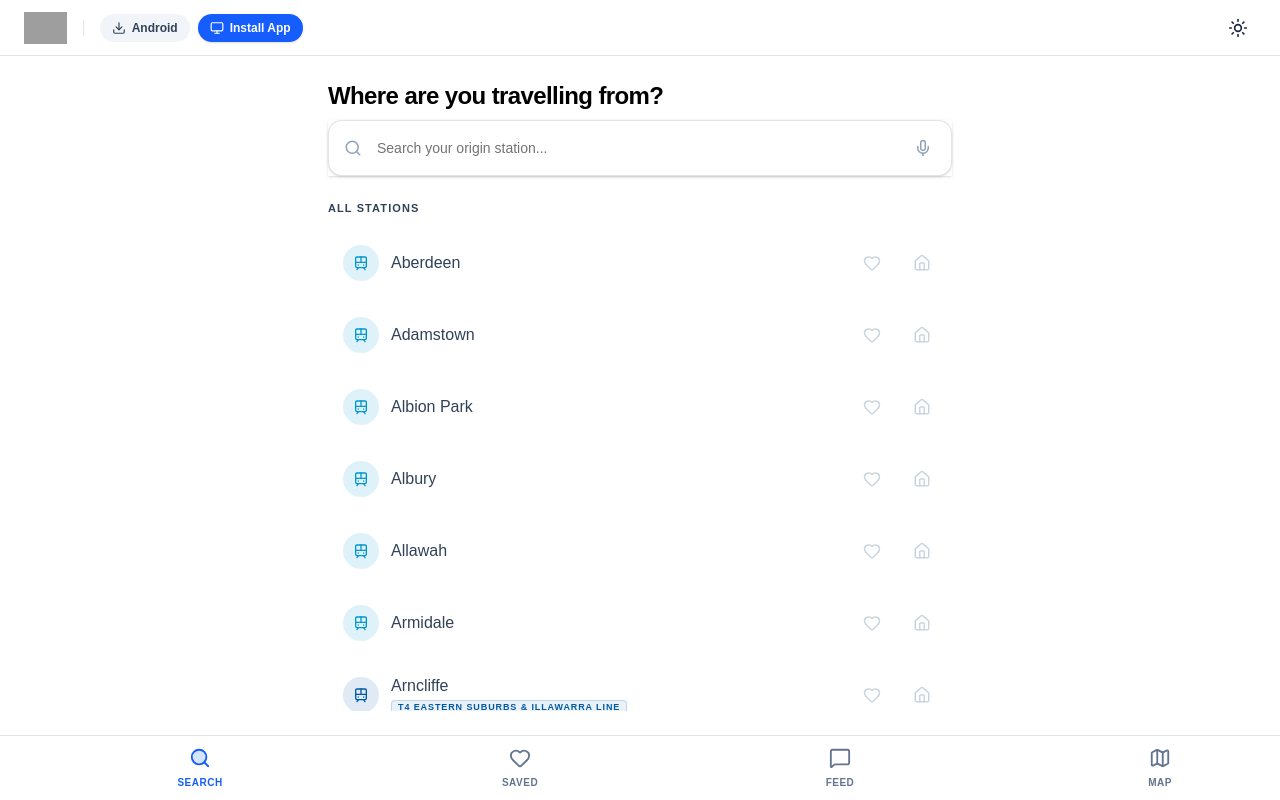
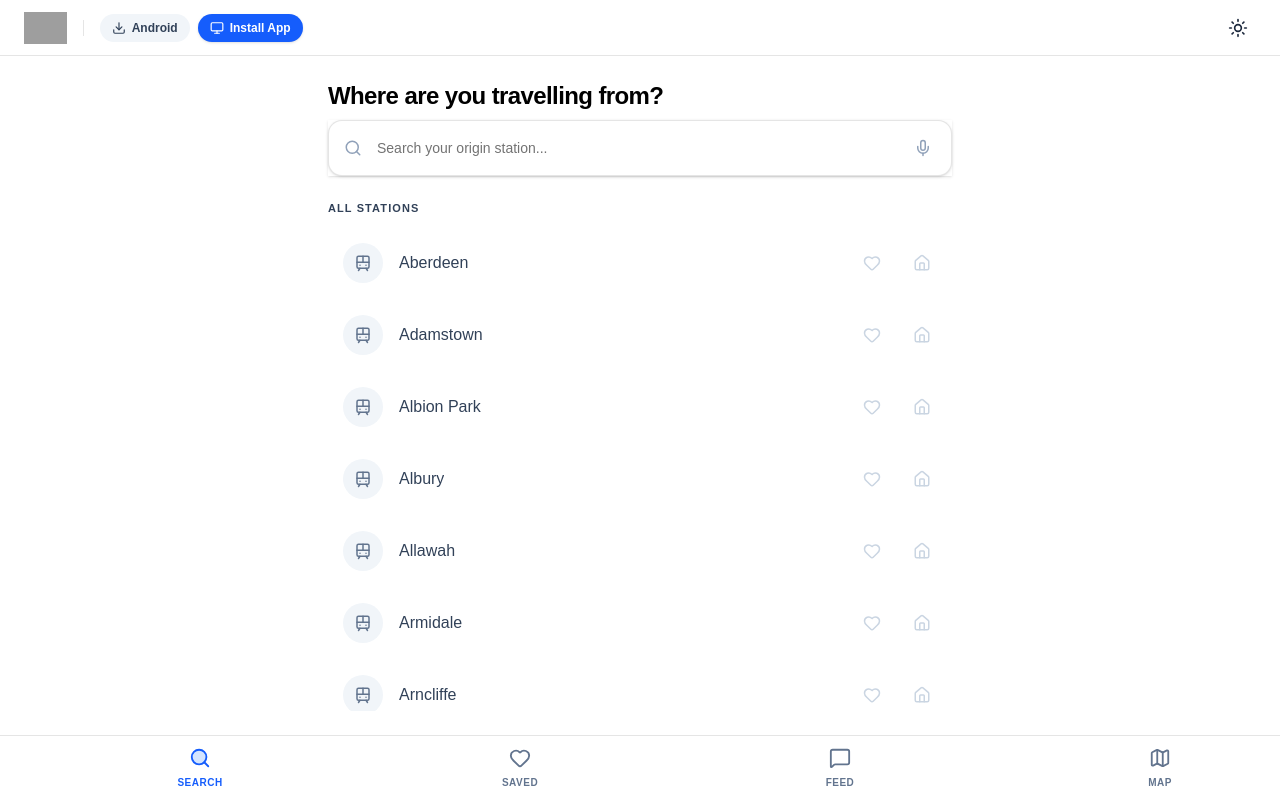
Before and after one commit to Chimthuwu/Railscope, a React (Vite) app: page / in a window 1280 px wide. Built offline with nearby package versions, Linux system fonts and the light colour scheme; grey boxes are pictures that could not be loaded.

Commit message:
Keep station search list clean and minimal

```diff
--- a/src/App.tsx
+++ b/src/App.tsx
@@ -441,30 +441,12 @@ export default function App() {
                                    }
                                    setSearchQuery("");
                                  }}
-                                className="flex-1 flex items-center gap-3 p-3.5 text-left h-full select-none min-w-0"
+                                 className="flex-1 flex items-center gap-4 p-3.5 text-left h-full select-none"
                                >
-                                {(() => {
-                                  const lineCode = STATION_PRIMARY_LINE[s.name.toUpperCase()];
-                                  const lineMeta = lineCode ? LINE_CONFIGS[lineCode] : LINE_CONFIGS["T2"];
-                                  return (
-                                    <>
-                                      <div
-                                        className="w-9 h-9 rounded-full flex items-center justify-center transition-colors shrink-0 font-bold text-[10px]"
-                                        style={{ backgroundColor: `${lineMeta.color}20`, color: lineMeta.color }}
-                                      >
-                                        <Train size={16} />
+                                 <div className="w-10 h-10 rounded-full bg-slate-100 dark:bg-white/5 flex items-center justify-center text-slate-500 dark:text-slate-400 group-hover:bg-blue-500/10 group-hover:text-blue-600 dark:group-hover:text-blue-400 transition-colors shrink-0">
+                                   <Train size={18} />
                                  </div>
-                                      <div className="flex flex-col min-w-0 flex-1">
                                  <span className="text-slate-700 dark:text-slate-200 font-medium text-base group-hover:text-black dark:group-hover:text-white transition-colors truncate">{s.name}</span>
-                                        {lineCode && (
-                                          <span className="text-[9px] font-extrabold uppercase tracking-widest leading-none w-fit px-1.5 py-0.5 rounded mt-0.5 border" style={{ backgroundColor: `${lineMeta.color}15`, borderColor: `${lineMeta.color}30`, color: lineMeta.color }}>
-                                            {lineCode} {lineMeta.name}
-                                          </span>
-                                        )}
-                                      </div>
-                                    </>
-                                  );
-                                })()}
                                </button>
                               <button
                                 onClick={() => toggleFavourite(s)}
```
Lines whose indentation alone changed are shown as unchanged.
